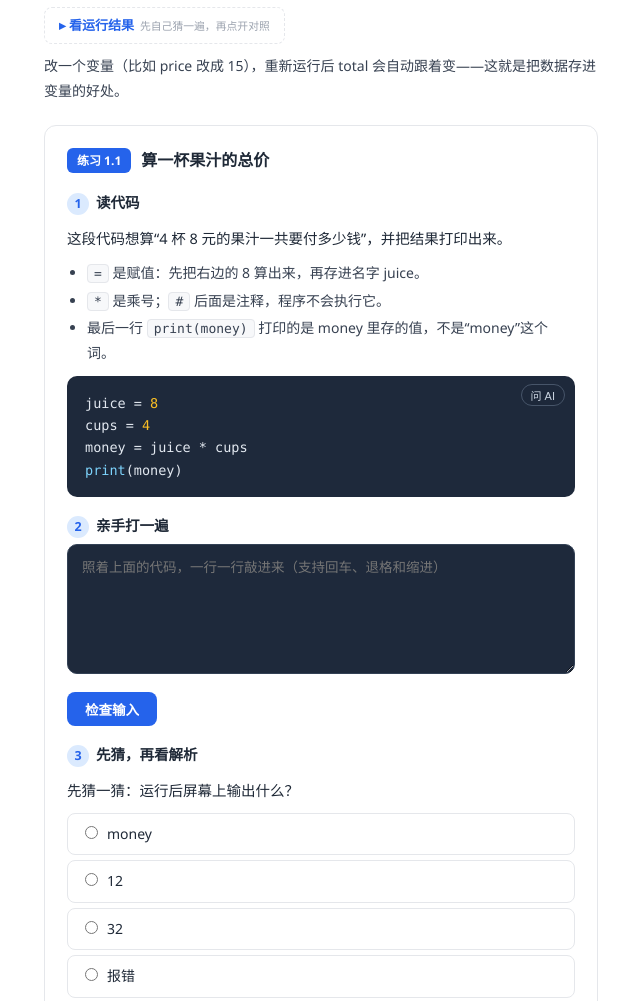
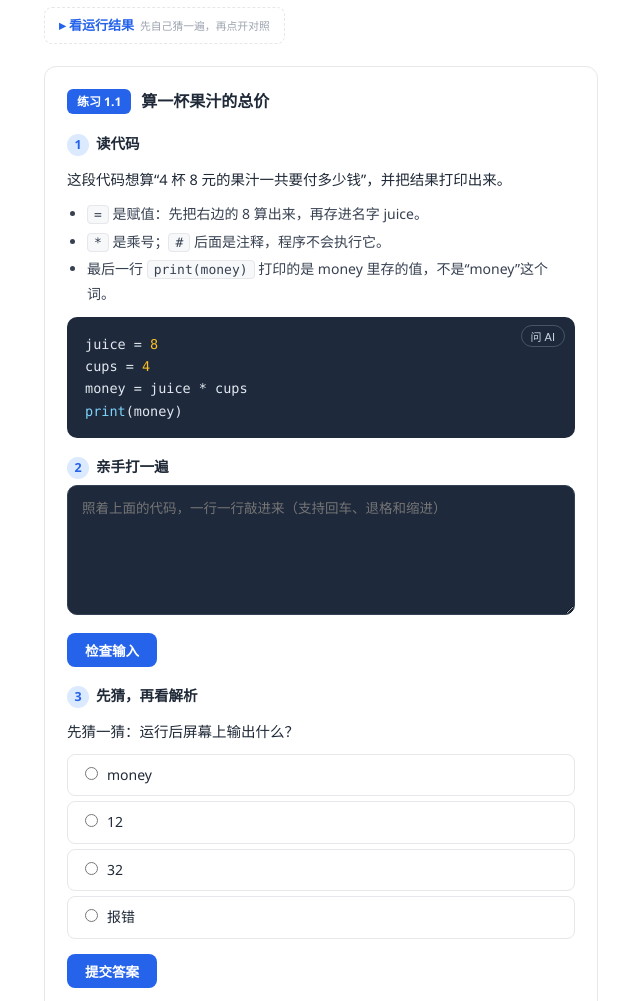
Before and after one commit to li-1116/python-typing-practice, a plain HTML site: page index.html in a window 1280 px wide. Shown: the part 851-1852 px from the top of the page, without its empty margins (274-914 px from the left). Drawn offline with Linux system fonts and the light colour scheme.

Commit message:
fix: 章节解析文字随运行结果一起折叠，避免提前剧透

```diff
--- a/index.html
+++ b/index.html
@@ -144,6 +144,7 @@
   .out-fold summary:hover { color: var(--accent); border-color: var(--accent); }
   .out-fold summary small { font-weight: 400; color: #9ca3af; margin-left: 6px; }
   .out-fold .output-block { margin-top: 8px; }
+  .ex-note { font-size: 14px; color: #374151; margin: 6px 0 14px; }
 
   /* ---------- 练习卡片 ---------- */
   .exercise {
@@ -1591,8 +1592,8 @@ function buildChapters() {
       <details class="out-fold">
         <summary><small>先自己猜一遍，再点开对照</small></summary>
         <div class="output-block">${escapeHtml(ch.example.output)}</div>
+        <p class="ex-note">${ch.example.note}</p>
       </details>
-      <p style="font-size:14px;color:#374151">${ch.example.note}</p>
       ${exHtml}
     </section>`;
   }).join("");
```
